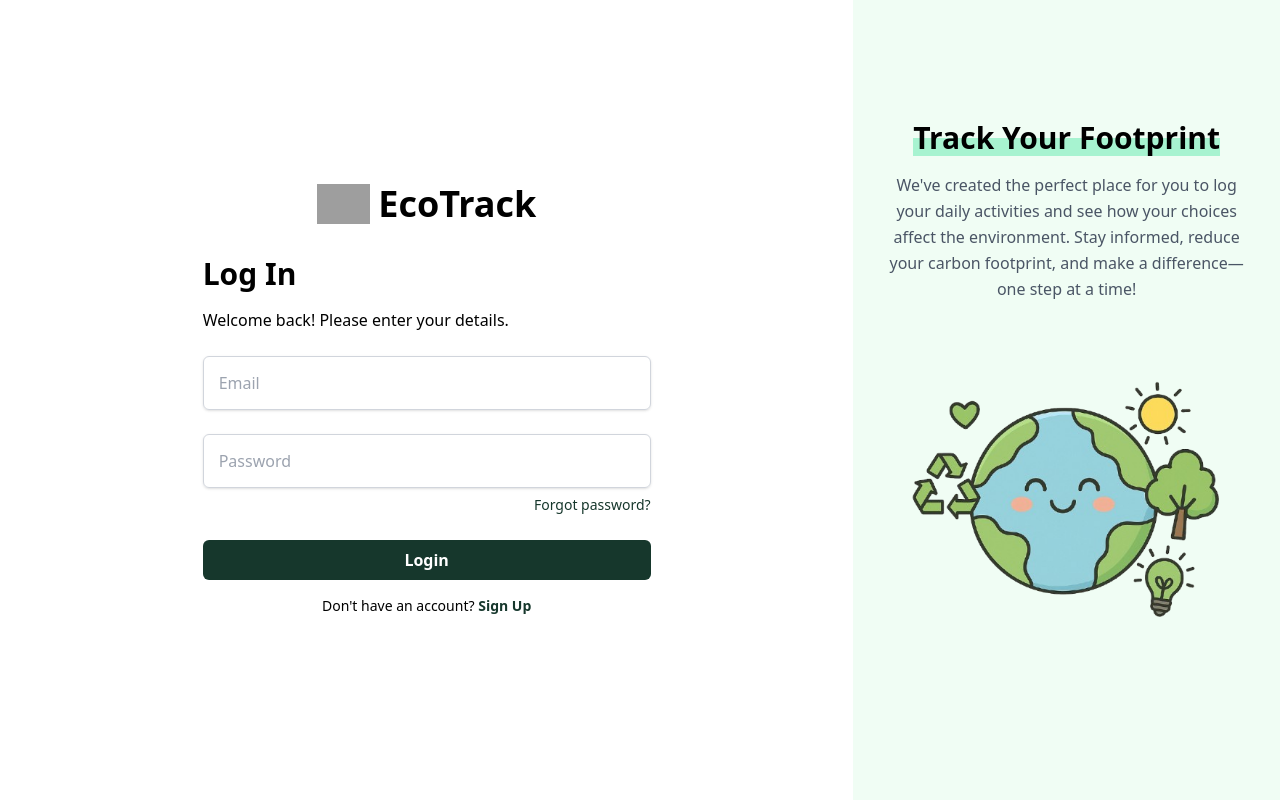
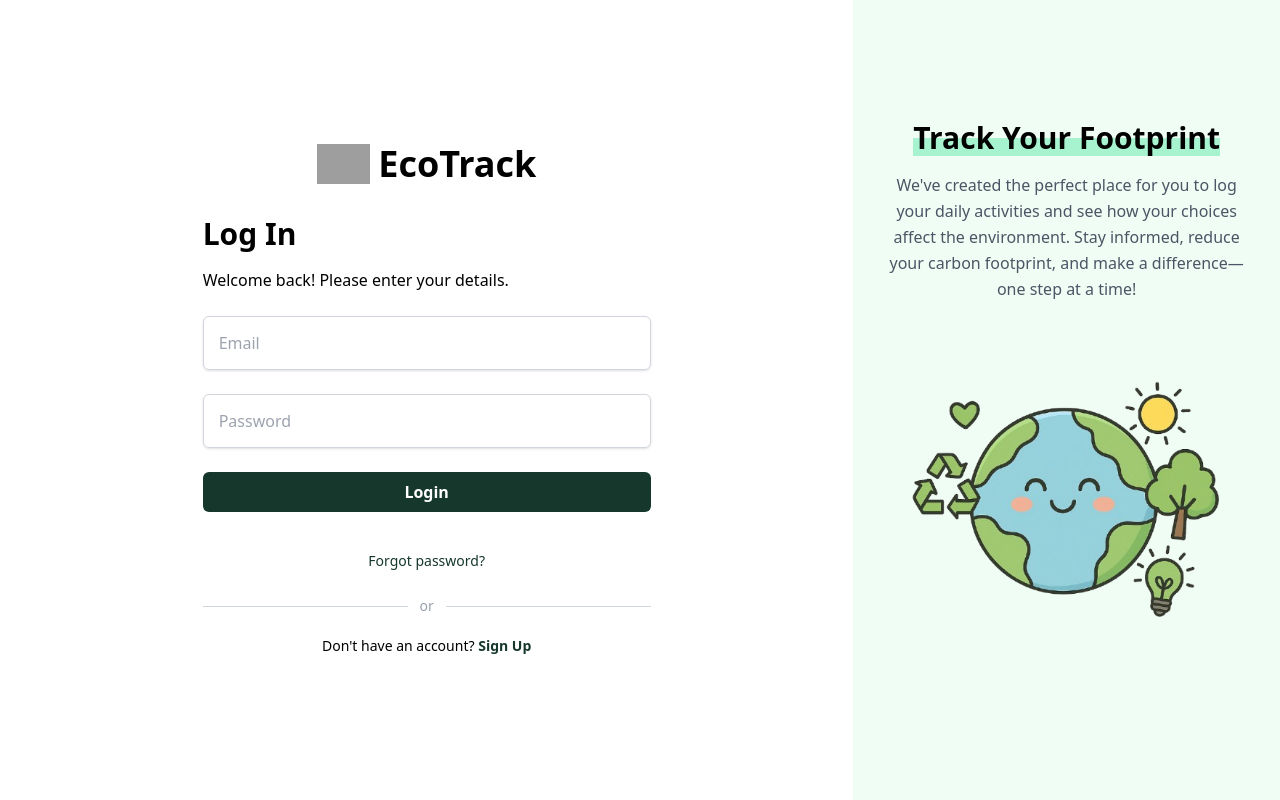
Before and after one commit to AaronJai/CITS3403_PROJECT, a Flask app: page /login in a window 1280 px wide. Run offline with Flask 3, Linux system fonts and the light colour scheme; grey boxes are pictures that could not be loaded.

Commit message:
style: moved forgot password below login button and added a horizontal rule - fixes #47 and follows more conventional styles

```diff
--- a/app/static/css/output.css
+++ b/app/static/css/output.css
@@ -1,4 +1,4 @@
-/*! tailwindcss v4.1.3 | MIT License | https://tailwindcss.com */
+/*! tailwindcss v4.1.5 | MIT License | https://tailwindcss.com */
 @layer properties;
 @layer theme, base, components, utilities;
 @layer theme {
@@ -333,12 +333,18 @@
   .m-4 {
     margin: calc(var(--spacing) * 4);
   }
+  .mx-3 {
+    margin-inline: calc(var(--spacing) * 3);
+  }
   .mx-auto {
     margin-inline: auto;
   }
   .my-3 {
     margin-block: calc(var(--spacing) * 3);
   }
+  .my-5 {
+    margin-block: calc(var(--spacing) * 5);
+  }
   .my-8 {
     margin-block: calc(var(--spacing) * 8);
   }
@@ -356,6 +362,9 @@
   }
   .mt-2 {
     margin-top: calc(var(--spacing) * 2);
+  }
+  .mt-3 {
+    margin-top: calc(var(--spacing) * 3);
   }
   .mt-4 {
     margin-top: calc(var(--spacing) * 4);
@@ -566,6 +575,9 @@
   .shrink-0 {
     flex-shrink: 0;
   }
+  .flex-grow {
+    flex-grow: 1;
+  }
   .basis-0 {
     flex-basis: calc(var(--spacing) * 0);
   }
@@ -582,7 +594,7 @@
     translate: var(--tw-translate-x) var(--tw-translate-y);
   }
   .transform {
-    transform: var(--tw-rotate-x) var(--tw-rotate-y) var(--tw-rotate-z) var(--tw-skew-x) var(--tw-skew-y);
+    transform: var(--tw-rotate-x,) var(--tw-rotate-y,) var(--tw-rotate-z,) var(--tw-skew-x,) var(--tw-skew-y,);
   }
   .cursor-help {
     cursor: help;
@@ -907,9 +919,6 @@
   .text-left {
     text-align: left;
   }
-  .text-right {
-    text-align: right;
-  }
   .align-middle {
     vertical-align: middle;
   }
@@ -1110,7 +1119,7 @@
     backdrop-filter: var(--tw-backdrop-blur,) var(--tw-backdrop-brightness,) var(--tw-backdrop-contrast,) var(--tw-backdrop-grayscale,) var(--tw-backdrop-hue-rotate,) var(--tw-backdrop-invert,) var(--tw-backdrop-opacity,) var(--tw-backdrop-saturate,) var(--tw-backdrop-sepia,);
   }
   .transition {
-    transition-property: color, background-color, border-color, outline-color, text-decoration-color, fill, stroke, --tw-gradient-from, --tw-gradient-via, --tw-gradient-to, opacity, box-shadow, transform, translate, scale, rotate, filter, -webkit-backdrop-filter, backdrop-filter;
+    transition-property: color, background-color, border-color, outline-color, text-decoration-color, fill, stroke, --tw-gradient-from, --tw-gradient-via, --tw-gradient-to, opacity, box-shadow, transform, translate, scale, rotate, filter, -webkit-backdrop-filter, backdrop-filter, display, visibility, content-visibility, overlay, pointer-events;
     transition-timing-function: var(--tw-ease, var(--default-transition-timing-function));
     transition-duration: var(--tw-duration, var(--default-transition-duration));
   }
@@ -1452,7 +1461,7 @@
   --tw-font-weight: var(--font-weight-semibold);
   font-weight: var(--font-weight-semibold);
   color: var(--color-white);
-  transition-property: color, background-color, border-color, outline-color, text-decoration-color, fill, stroke, --tw-gradient-from, --tw-gradient-via, --tw-gradient-to, opacity, box-shadow, transform, translate, scale, rotate, filter, -webkit-backdrop-filter, backdrop-filter;
+  transition-property: color, background-color, border-color, outline-color, text-decoration-color, fill, stroke, --tw-gradient-from, --tw-gradient-via, --tw-gradient-to, opacity, box-shadow, transform, translate, scale, rotate, filter, -webkit-backdrop-filter, backdrop-filter, display, visibility, content-visibility, overlay, pointer-events;
   transition-timing-function: var(--tw-ease, var(--default-transition-timing-function));
   transition-duration: var(--tw-duration, var(--default-transition-duration));
   &:hover {
@@ -1827,7 +1836,7 @@
   --tw-font-weight: var(--font-weight-semibold);
   font-weight: var(--font-weight-semibold);
   color: var(--color-white);
-  transition-property: color, background-color, border-color, outline-color, text-decoration-color, fill, stroke, --tw-gradient-from, --tw-gradient-via, --tw-gradient-to, opacity, box-shadow, transform, translate, scale, rotate, filter, -webkit-backdrop-filter, backdrop-filter;
+  transition-property: color, background-color, border-color, outline-color, text-decoration-color, fill, stroke, --tw-gradient-from, --tw-gradient-via, --tw-gradient-to, opacity, box-shadow, transform, translate, scale, rotate, filter, -webkit-backdrop-filter, backdrop-filter, display, visibility, content-visibility, overlay, pointer-events;
   transition-timing-function: var(--tw-ease, var(--default-transition-timing-function));
   transition-duration: var(--tw-duration, var(--default-transition-duration));
   &:hover {
@@ -2047,27 +2056,22 @@ ul[class*="flex flex-row gap-x-2"] {
 @property --tw-rotate-x {
   syntax: "*";
   inherits: false;
-  initial-value: rotateX(0);
 }
 @property --tw-rotate-y {
   syntax: "*";
   inherits: false;
-  initial-value: rotateY(0);
 }
 @property --tw-rotate-z {
   syntax: "*";
   inherits: false;
-  initial-value: rotateZ(0);
 }
 @property --tw-skew-x {
   syntax: "*";
   inherits: false;
-  initial-value: skewX(0);
 }
 @property --tw-skew-y {
   syntax: "*";
   inherits: false;
-  initial-value: skewY(0);
 }
 @property --tw-space-y-reverse {
   syntax: "*";
@@ -2279,11 +2283,11 @@ ul[class*="flex flex-row gap-x-2"] {
       --tw-translate-x: 0;
       --tw-translate-y: 0;
       --tw-translate-z: 0;
-      --tw-rotate-x: rotateX(0);
-      --tw-rotate-y: rotateY(0);
-      --tw-rotate-z: rotateZ(0);
-      --tw-skew-x: skewX(0);
-      --tw-skew-y: skewY(0);
+      --tw-rotate-x: initial;
+      --tw-rotate-y: initial;
+      --tw-rotate-z: initial;
+      --tw-skew-x: initial;
+      --tw-skew-y: initial;
       --tw-space-y-reverse: 0;
       --tw-space-x-reverse: 0;
       --tw-border-style: solid;
--- a/app/templates/components/auth/forms.html
+++ b/app/templates/components/auth/forms.html
@@ -61,14 +61,6 @@
                 {% endfor %}
             </div>
             {% endif %}
-
-            {% if active_page == 'login' %}
-            <div class="text-right mt-1">
-                <a href="{{ url_for('request_password_reset') }}" class="text-sm text-primary hover:underline">
-                    Forgot password?
-                </a>
-            </div>
-            {% endif %}
         </div>
 
         {% if active_page == 'signup' %}
@@ -88,13 +80,27 @@
 
         <!-- Submit -->
         {{ form.submit(class="button-primary") }}
-    </form>
+
+        {% if active_page == 'login' %}
+        <div class="text-center mt-3">
+            <a href="{{ url_for('request_password_reset') }}" class="text-sm text-primary hover:underline">
+                Forgot password?
+            </a>
+        </div>
+
+        <div class="flex items-center my-5">
+            <hr class="flex-grow border-gray-300">
+            <span class="mx-3 text-gray-400 text-sm">or</span>
+            <hr class="flex-grow border-gray-300">
+        </div>
+        {% endif %}
 
         <!-- Switch Forms -->
-    <div class="text-center mt-4 text-sm">
+        <div class="text-center text-sm">
             {{ "Don't have an account?" if active_page == 'login' else 'Already have an account?' }}
             <a href="{{ url_for('signup' if active_page == 'login' else 'login') }}" class="link">
                 {{ 'Sign Up' if active_page == 'login' else 'Log In' }}
             </a>
         </div>
+    </form>
 </div>
```
Lines whose indentation alone changed are shown as unchanged.
